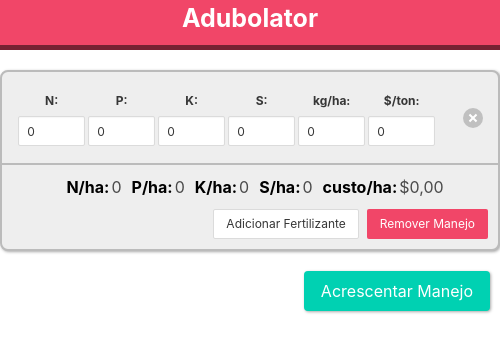
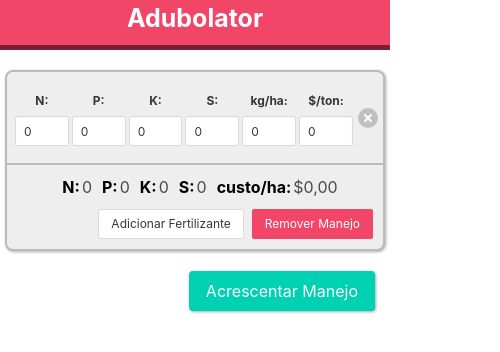
Before and after one commit to sebastorama/adubolator, a React (Create React App) app: page / in a window 390 px wide. Shown: the top 352 px of the page, 500 px wide, since content can reach past the window. Built offline with nearby package versions, Linux system fonts and the light colour scheme.

Commit message:
Some changes to fit mobile

```diff
--- a/src/App.css
+++ b/src/App.css
@@ -24,7 +24,7 @@ header h1 {
 main {
   background-color: #fff;
   margin: 10px auto;
-  width: 500px;
+  width: 380px;
   padding-bottom: 50px;
 }
 
@@ -36,7 +36,7 @@ main .add-strategy {
 
 main .strategy {
   display: grid;
-  grid-template-columns: [row1-start] 90% [c1-end c2-start] 10% [c2-end];
+  grid-template-columns: [row1-start] 92% [c1-end c2-start] 8% [c2-end];
   justify-content: center;
   text-align: center;
   margin: 10px 0;
@@ -44,6 +44,13 @@ main .strategy {
   border: 2px solid #bbb;
   background-color: #eee;
   box-shadow: 1px 1px 3px #aaa;
+}
+
+.strategy .fertilizer-form {
+  display: inline-flex;
+  width: 100%;
+  margin: 0;
+  padding-left: 5px;
 }
 
 .strategy .fertilizer-field {
@@ -79,5 +86,5 @@ main .strategy {
 }
 
 .fertilizer-field {
-  width: 70px;
+  width: 60px;
 }
--- a/src/components/FertilizerComponent.tsx
+++ b/src/components/FertilizerComponent.tsx
@@ -58,7 +58,7 @@ function FertilizerComponent({
 
   return (
     <Fragment>
-      <form className="fertilizerForm">
+      <form className="fertilizer-form">
         <FertilizerFieldComponent
           fieldName="n"
           data={fertilizer.n}
--- a/src/components/SummaryComponent.tsx
+++ b/src/components/SummaryComponent.tsx
@@ -9,13 +9,13 @@ const SummaryComponent = ({ summary }: SummaryComponentProps) => {
   return (
     <Fragment>
       <p>
-        <var>N/ha:</var>
+        <var>N:</var>
         {summary.n}
-        <var>P/ha:</var>
+        <var>P:</var>
         {summary.p}
-        <var>K/ha:</var>
+        <var>K:</var>
         {summary.k}
-        <var>S/ha:</var>
+        <var>S:</var>
         {summary.s}
         <var>custo/ha:</var>
         <NumberFormat
```
